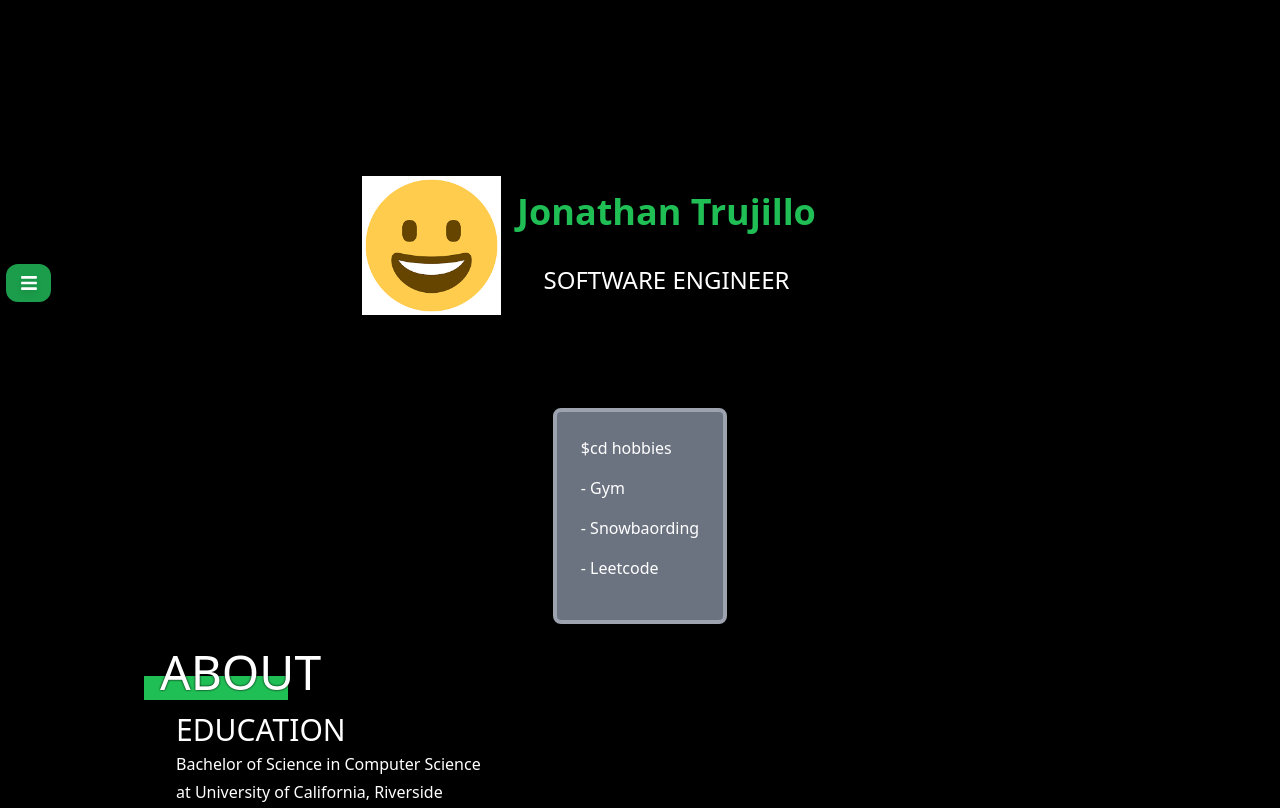
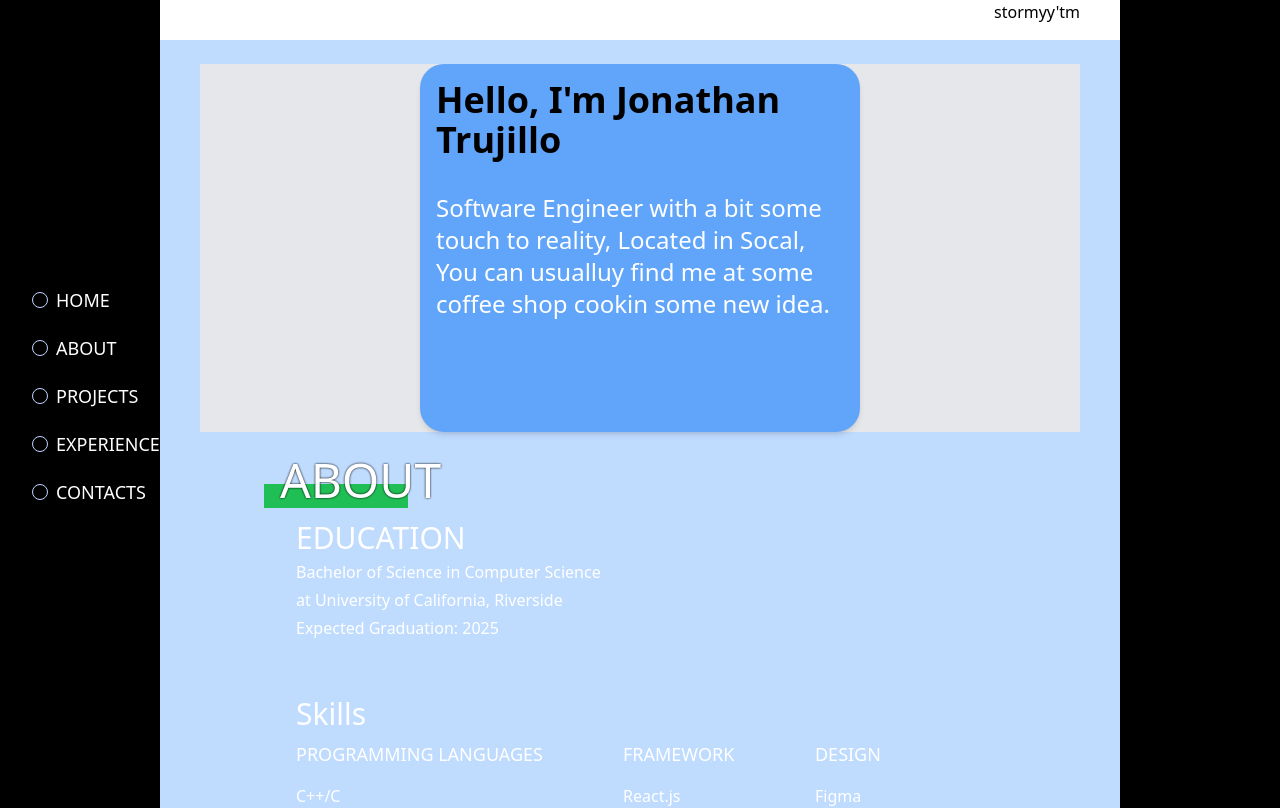
Before and after one commit to stormyy00/portfolio, a Next.js app: page / in a window 1280 px wide. Shown: the top 808 px of the page. Built offline with nearby package versions, Linux system fonts and the light colour scheme.

Commit message:
created sidebar

```diff
--- a/src/app/layout.js
+++ b/src/app/layout.js
@@ -6,6 +6,7 @@ import { SpeedInsights } from "@vercel/speed-insights/next";
 import { Analytics } from "@vercel/analytics/react";
 import { Montserrat } from "next/font/google";
 import Footer from "@/components/Footer";
+import Sidebar from "@/components/Sidebar";
 
 const montserrat = Montserrat({
   subsets: ["latin"],
@@ -22,8 +23,7 @@ export default function RootLayout({ children }) {
   return (
     <html lang="en" className={` ${montserrat.variable}`}>
       <body>
-        <div className="bg-web-black w-full flex items-center justify-center flex-col overflow-hidden">
-          <Navigation />
+        <div className="bg-web-black w-full flex items-center justify-center flex-col overflow-hidden -z-10">
           {children}
           <SpeedInsights />
           <Analytics />
--- a/src/app/page.js
+++ b/src/app/page.js
@@ -1,17 +1,26 @@
 "use client";
+import Sidebar from "@/components/Sidebar";
 import About from "../components/About";
 import Experience from "../components/Experience";
 import Landing from "../components/Landing";
 import Projects from "../components/Projects";
+import Navigation from "@/components/Navigation";
 
 const Home = () => {
   return (
-    <div className="w-full flex flex-col items-center justify-center">
-      <Landing />
-      <About />
-      <Projects />
-      <Experience />
-    </div>
+    <>
+      <div>
+        <Sidebar />
+      </div>
+
+      <div className="w-full md:w-9/12 flex flex-col items-center justify-center bg-blue-200">
+        <Navigation />
+        <Landing />
+        <About />
+        <Projects />
+        <Experience />
+      </div>
+    </>
   );
 };
 export default Home;
--- a/src/components/Landing.jsx
+++ b/src/components/Landing.jsx
@@ -15,29 +15,18 @@ const Landing = () => {
   return (
     <section
       id="landing"
-      className="h-[70vh] md:h-full items-center justify-center flex flex-col w-11/12 md:w-7/12 -mt-10 md:-mt-24"
+      className="h-[70vh] md:h-full flex items-center md:items-center justify-center flex-col w-11/12 md:w-11/12 mt-4 md:mt-24 bg-gray-200"
     >
-      <div className="flex flex-col md:flex-row justtify-center items-center md:items-start bg-blue">
-        <Image src={me} alt="me" className="w-1/4 h-auto" />
+      <div className="flex flex-col w-full md:w-3/6 md:flex-row  md:items-start bg-blue-400 rounded-3xl shadow-md">
+        {/* <Image src={me} alt="me" className="w-1/4 h-auto" /> */}
+        {/* <div className="h-40 w-2/3 bg-pink-400"></div> */}
         {/* <div className="bg-web-theme h-48 w-6 mx-8" /> */}
-        <div className="flex justtify-center mb-16">
+        <div className="flex justtify-start mb-16 bg-100">
           <motion.div
             initial="hidden"
             animate="show"
             className="flex flex-col items-center"
           >
-            {/* <motion.p
-              variants={animation}
-              transition={{
-                type: "tween",
-                ease: "easeInOut",
-                duration: 1,
-                delay: 0,
-              }}
-              className="m-0 text-web-white font-montserrat font-regular text-3xl md:text-5xl"
-            >
-              Hello!! Nice to meet you
-            </motion.p> */}
             <motion.p
               variants={animation}
               transition={{
@@ -46,9 +35,9 @@ const Landing = () => {
                 duration: 2,
                 delay: 0.3,
               }}
-              className="m-3 text-web-cyan font-montserrat font-semibold text-xl md:text-4xl"
+              className="m-3 text-black font-montserrat font-semibold text-xl md:text-4xl"
             >
-              Jonathan Trujillo
+              Hello, {"I'm"} Jonathan Trujillo
             </motion.p>
             <motion.p
               variants={animation}
@@ -60,7 +49,9 @@ const Landing = () => {
               }}
               className="m-3 text-web-white font-anticDidone text-xl md:text-2xl translate-x-6"
             >
-              SOFTWARE ENGINEER
+              Software Engineer with a bit some touch to reality, Located in
+              Socal, You can usualluy find me at some coffee shop cookin some
+              new idea.
             </motion.p>
             <motion.p
               variants={animation}
@@ -83,7 +74,7 @@ const Landing = () => {
         </div>
       </div>
 
-      <motion.div
+      {/* <motion.div
         initial="hidden"
         animate="show"
         variants={animation}
@@ -101,7 +92,7 @@ const Landing = () => {
           <p> - Snowbaording</p>
           <p> - Leetcode </p>
         </div>
-      </motion.div>
+      </motion.div> */}
     </section>
   );
 };
--- a/src/components/Navigation.jsx
+++ b/src/components/Navigation.jsx
@@ -19,46 +19,49 @@ const Navigation = () => {
   };
 
   return (
-    <div className="w-full ml-3 py-2 md:mt-64">
-      <div
-        onMouseEnter={toggleDropdown}
-        onMouseLeave={closeNavbar}
-        className="fixed group z-50"
-      >
-        <button
-          onClick={toggleDropdown}
-          className={`${
-            isDropdownOpen
-              ? "opacity-0 "
-              : "opacity-100 bg-green-500/80 duration-800"
-          } bg-design-green-300 rounded-xl w-1/3 pl-3.5 py-2.5 drop-shadow-xl`}
-        >
-          <FaBars className="text-white text-lg drop-shadow-md " />
-        </button>
-        <div
-          className={`${
-            isDropdownOpen
-              ? "transition-all duration-300 ease-out transform translate-y-0 opacity-100"
-              : "transition-all duration-300 ease-in  transform -translate-y-32 -translate-x-32 opacity-0"
-          } bg-green-500/80 p-2 ml-0 -mt-10 md:-mt-10 grid grid-col rounded-xl drop-shadow-lg`}
-        >
-          <button onClick={closeNavbar}>
-            <FaChevronLeft className="flex text-white text-xl items-center justify-start my-1 ml-1" />
-          </button>
+    <div className="flex flex-row-reverse w-full h-10 bg-white justify-between z-0">
+      <div className="text-black mr-10">stormyy'tm</div>
+    </div>
+    // <div className="w-full ml-3 py-2 md:mt-64">
+    //   <div
+    //     onMouseEnter={toggleDropdown}
+    //     onMouseLeave={closeNavbar}
+    //     className="fixed group z-50"
+    //   >
+    //     <button
+    //       onClick={toggleDropdown}
+    //       className={`${
+    //         isDropdownOpen
+    //           ? "opacity-0 "
+    //           : "opacity-100 bg-green-500/80 duration-800"
+    //       } bg-design-green-300 rounded-xl w-1/3 pl-3.5 py-2.5 drop-shadow-xl`}
+    //     >
+    //       <FaBars className="text-white text-lg drop-shadow-md " />
+    //     </button>
+    //     <div
+    //       className={`${
+    //         isDropdownOpen
+    //           ? "transition-all duration-300 ease-out transform translate-y-0 opacity-100"
+    //           : "transition-all duration-300 ease-in  transform -translate-y-32 -translate-x-32 opacity-0"
+    //       } bg-green-500/80 p-2 ml-0 -mt-10 md:-mt-10 grid grid-col rounded-xl drop-shadow-lg`}
+    //     >
+    //       <button onClick={closeNavbar}>
+    //         <FaChevronLeft className="flex text-white text-xl items-center justify-start my-1 ml-1" />
+    //       </button>
 
-          {navigations.map((item, index) => (
-            <Link
-              key={index}
-              onClick={() => console.log(`Clicked on ${item.name}`)}
-              href={item.link}
-              className="flex px-2 py-1.5 text-white text-lg flex-cols gap-3 justify-start items-center no-underline hover:cursor-pointer duration-500"
-            >
-              {item.text}
-            </Link>
-          ))}
-        </div>
-      </div>
-    </div>
+    //       {navigations.map((item, index) => (
+    //         <Link
+    //           key={index}
+    //           onClick={() => console.log(`Clicked on ${item.name}`)}
+    //           href={item.link}
+    //           className="flex px-2 py-1.5 text-white text-lg flex-cols gap-3 justify-start items-center no-underline hover:cursor-pointer duration-500"
+    //         >
+    //           {item.text}
+    //         </Link>
+    //       ))}
+    //     </div>
+    //   </div>
+    // </div>
   );
 };
 
--- a/src/components/Projects.jsx
+++ b/src/components/Projects.jsx
@@ -9,7 +9,7 @@ const Projects = () => {
   return (
     <section
       id="projects"
-      className="justify-between flex flex-col w-full md:w-9/12 my-0"
+      className="justify-between flex flex-col w-full md:w-12/12 my-0"
     >
       <Title text="PROJECTS">
         <div className="h-6 w-11/12 absolute bg-web-cyan -left-4 -bottom-1 z-10" />
--- /dev/null
+++ b/src/components/Sidebar.jsx
@@ -0,0 +1,44 @@
+"use client";
+import { useState } from "react";
+import { navigations } from "@/data/navigation";
+import Link from "next/link";
+
+const Sidebar = () => {
+  const [selected, setSelected] = useState(null);
+
+  const handleClick = (index) => {
+    setSelected(index);
+  };
+
+  return (
+    <div className="hidden w-40 lg:flex h-screen items-center left-0 fixed z-50 text-white">
+      <div className="bg-hackathon-blue-200 flex flex-col space-y-2 justify-between items-start w-full mx-6">
+        {navigations.map((item, index) => (
+          <Link
+            key={index}
+            //   onClick={() => console.log(`Clicked on ${item.name}`)}
+            onClick={() => handleClick(index)} // Corrected onClick handler
+            href={item.link}
+            className={`flex px-2 py-1.5 text-white text-lg items-center no-underline hover:cursor-pointer ${
+              selected === index
+                ? "bg-blue-400 rounded-[10px] bg-opacity-70 drop-shadow-sm"
+                : "hover:bg-gray-500 rounded-[10px] bg-opacity-70 hover:drop-shadow-sm"
+            }`}
+          >
+            <div
+              className={`w-4 h-4 mr-2 rounded-full ${
+                selected === index
+                  ? "bg-blue-400"
+                  : "border-[1px] border-blue-200"
+              }`}
+            ></div>
+            {item.text}
+          </Link>
+        ))}
+        <div></div>
+      </div>
+    </div>
+  );
+};
+
+export default Sidebar;
```
